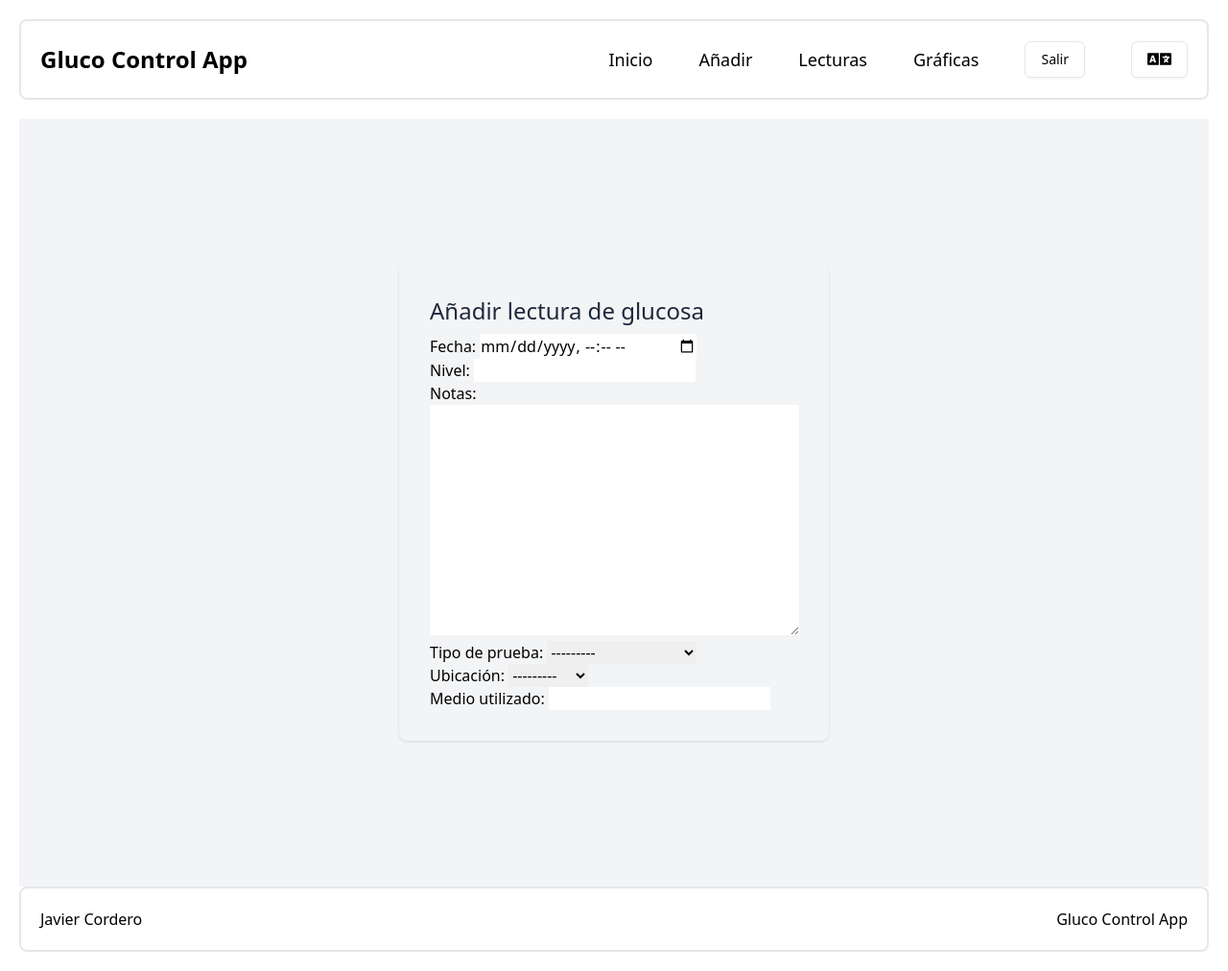
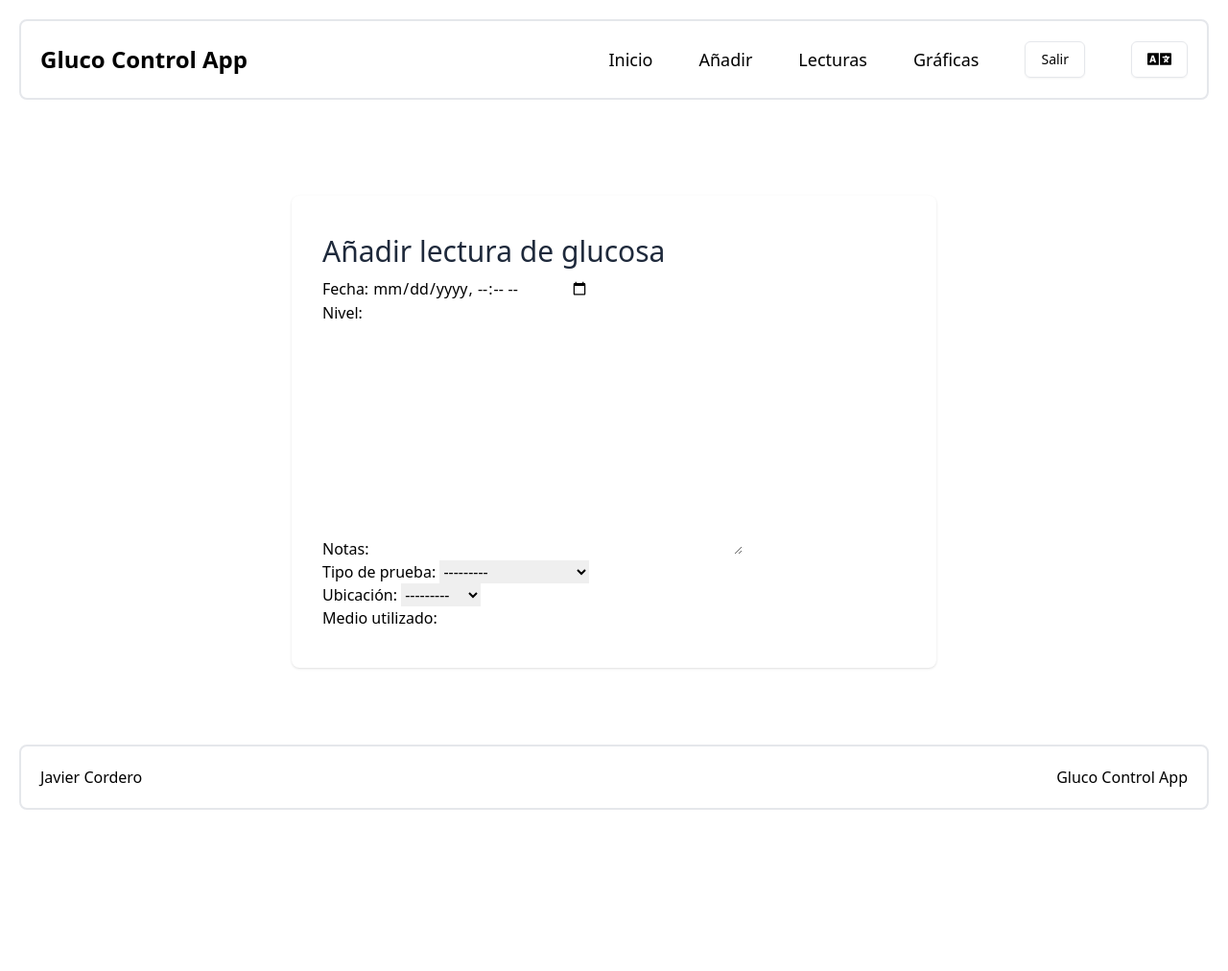
Before and after one commit to javi-dev-79/glucose-control-app, a Django app: page /es/add/ in a window 1280 px wide. Shown: the whole page at 96% size. After the commit the page ends 844 px from the top, so only its background shows below. Run offline with Django 5.2, Linux system fonts and the light colour scheme; the visitor is signed in with stand-in values (Sample User, id 1); some libraries are stand-ins or nearby versions.

Commit message:
Fixed bug in form visibility

```diff
--- a/glucoapp/templates/add_glucose_reading.html
+++ b/glucoapp/templates/add_glucose_reading.html
@@ -5,9 +5,9 @@
 
 {% block title %}Añadir Lectura{% endblock %}
 {% block content %}
-<div class="flex items-center justify-center min-h-screen bg-gray-100">
-    <div class="bg-light_salmon p-8 rounded-lg shadow w-full max-w-md">
-        <h2 class="text-2xl text-slate-800 pb-2">{{ _("Añadir lectura de glucosa")}}</h2>
+<div class="flex items-center justify-center mx-4 my-8 md:my-12"> <!-- Añadir diferentes márgenes según el tamaño -->
+    <div class="bg-light_salmon py-10 px-8 rounded-lg shadow w-full min-w-xl max-w-2xl my-8"> <!-- Ajustar el margen y el padding -->
+        <h2 class="text-3xl text-slate-800 pb-2">{{ _("Añadir lectura de glucosa") }}</h2>
         <form method="post">
             {% csrf_token %}
             {% crispy form %}
```
